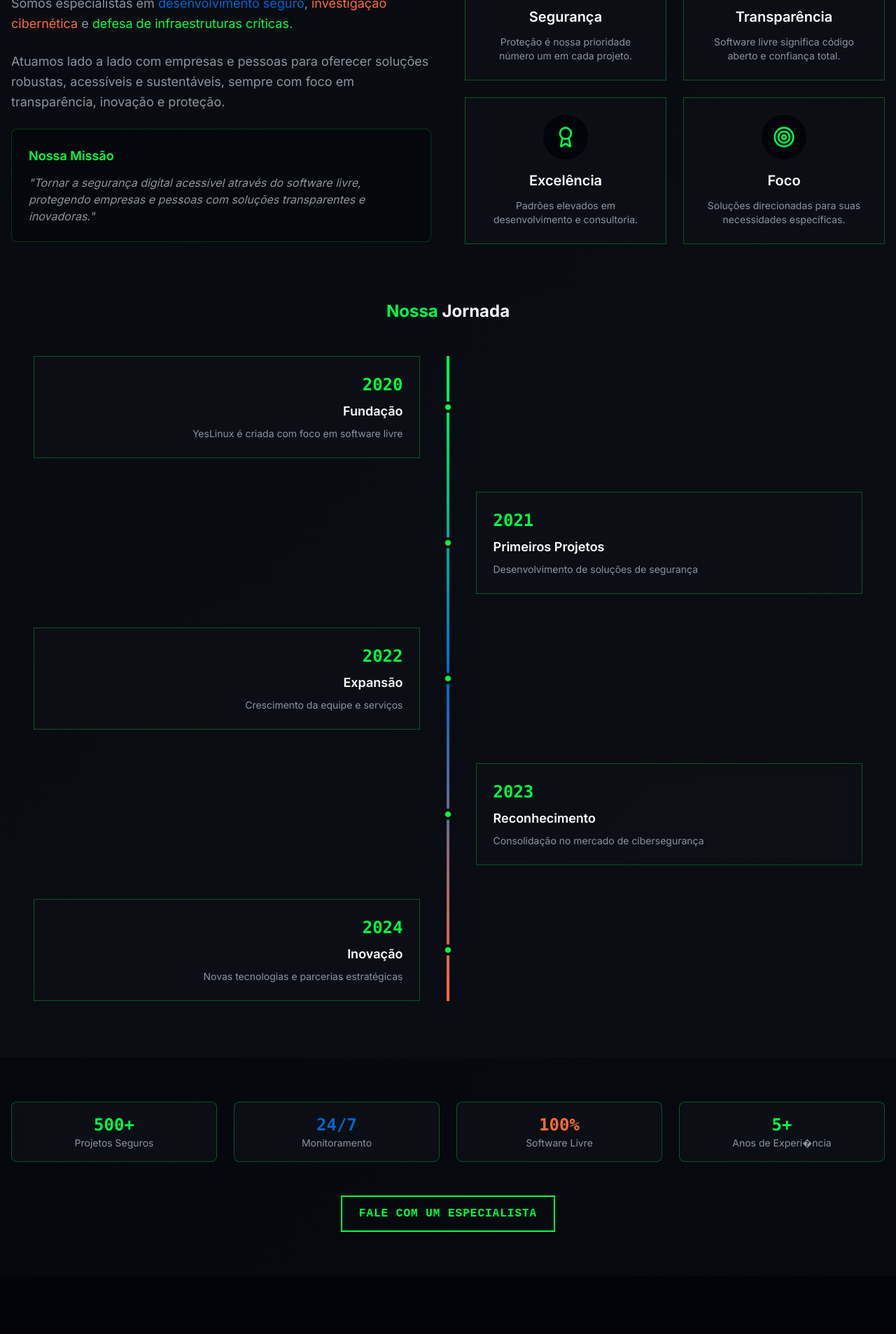
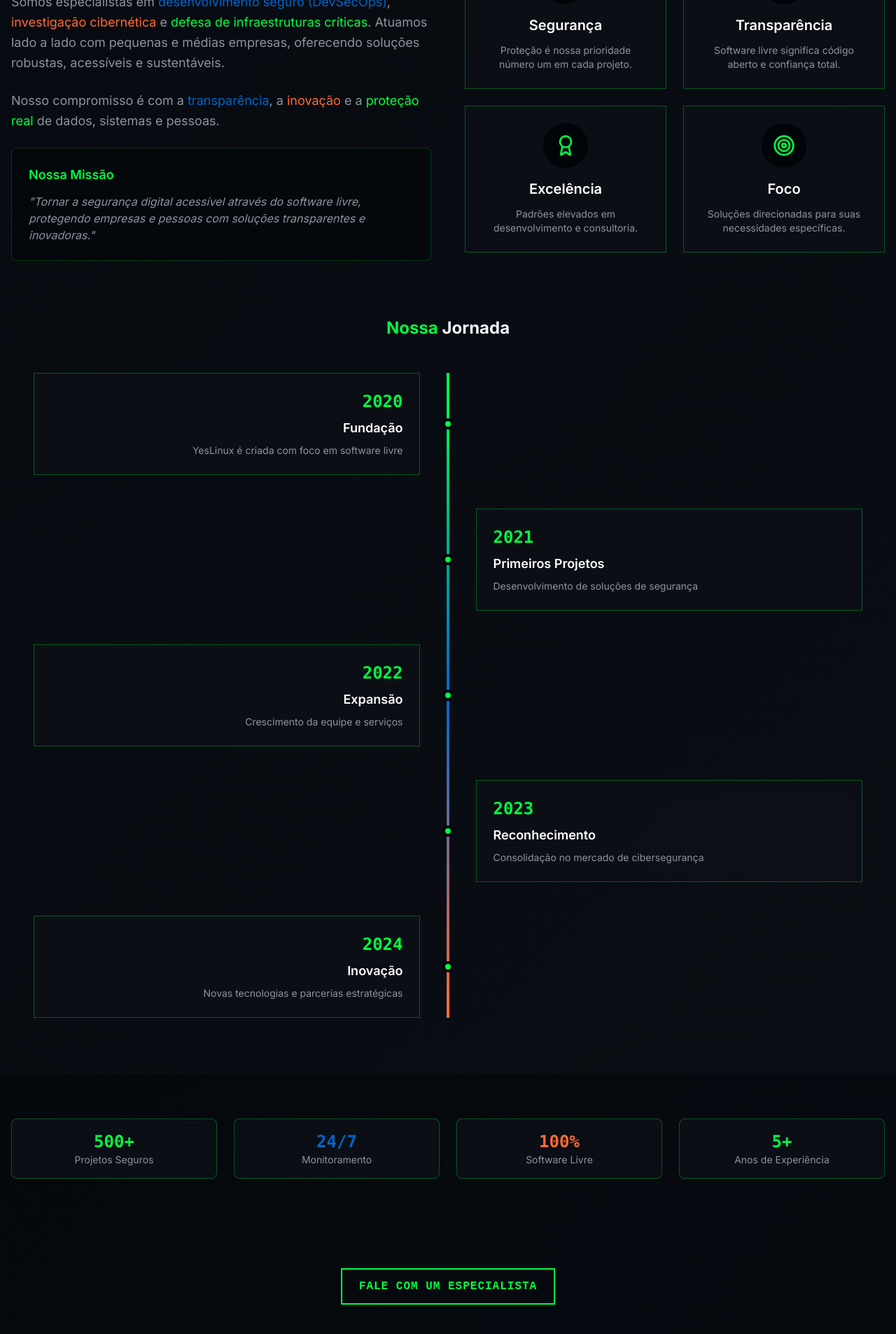
Before and after one commit to bob-reis/site-yeslinux, a Next.js app: page / in a window 1280 px wide. Shown: the part 1180-3087 px from the top of the page at 70% size. Built offline with nearby package versions, Linux system fonts and the light colour scheme.

Commit message:
Alterado texto sobre-nos

```diff
--- a/src/app/page.tsx
+++ b/src/app/page.tsx
@@ -1,6 +1,7 @@
 import AboutSection from '@/components/sections/AboutSection'
 import BlogSection from '@/components/sections/BlogSection'
 import ContactSection from '@/components/sections/ContactSection'
+import CTASection from '@/components/sections/CTASection'
 import GamificationSection from '@/components/sections/GamificationSection'
 import HeroSection from '@/components/sections/HeroSection'
 import ServicesSection from '@/components/sections/ServicesSection'
@@ -13,6 +14,7 @@
       <HeroSection />
       <AboutSection />
       <StatsSection />
+      <CTASection />
       <ServicesSection />
       <TerminalSection />
       <GamificationSection />
--- a/src/app/test/page.tsx
+++ /dev/null
@@ -1,83 +0,0 @@
-export default function HomePage() {
-  return (
-    <div className="min-h-screen bg-gradient-to-br from-slate-900 via-black to-slate-900 text-green-400 p-8">
-      <div className="max-w-4xl mx-auto">
-        {/* Header */}
-        <header className="text-center mb-16">
-          <h1 className="text-6xl font-bold mb-4 font-mono">
-            <span className="text-green-400">YES</span>
-            <span className="text-white">LINUX</span>
-          </h1>
-          <p className="text-xl text-gray-300">
-            Segurança, liberdade e inovação em cada linha de código
-          </p>
-          <div className="w-32 h-1 bg-gradient-to-r from-green-400 to-blue-500 mx-auto mt-4"></div>
-        </header>
-
-        {/* Status */}
-        <div className="bg-black border border-green-400 rounded-lg p-6 mb-8">
-          <h2 className="text-green-400 font-mono text-lg mb-4">$ system_status --check</h2>
-          <div className="space-y-2 font-mono text-sm">
-            <div className="flex items-center">
-              <span className="text-green-400 mr-2">✓</span>
-              <span>Next.js Server: ONLINE</span>
-            </div>
-            <div className="flex items-center">
-              <span className="text-green-400 mr-2">✓</span>
-              <span>Tailwind CSS: LOADED</span>
-            </div>
-            <div className="flex items-center">
-              <span className="text-green-400 mr-2">✓</span>
-              <span>TypeScript: COMPILED</span>
-            </div>
-            <div className="flex items-center">
-              <span className="text-yellow-400 mr-2">⚠</span>
-              <span>Advanced Features: LOADING...</span>
-            </div>
-          </div>
-        </div>
-
-        {/* Services Preview */}
-        <div className="grid grid-cols-1 md:grid-cols-2 gap-6 mb-12">
-          <div className="bg-slate-800 border border-gray-600 rounded-lg p-6 hover:border-green-400 transition-colors">
-            <h3 className="text-green-400 font-semibold text-lg mb-2">🛡️ Cibersegurança</h3>
-            <p className="text-gray-300 text-sm">Proteção avançada e investigação digital</p>
-          </div>
-
-          <div className="bg-slate-800 border border-gray-600 rounded-lg p-6 hover:border-blue-400 transition-colors">
-            <h3 className="text-blue-400 font-semibold text-lg mb-2">⚙️ DevSecOps</h3>
-            <p className="text-gray-300 text-sm">Desenvolvimento seguro e automatização</p>
-          </div>
-
-          <div className="bg-slate-800 border border-gray-600 rounded-lg p-6 hover:border-purple-400 transition-colors">
-            <h3 className="text-purple-400 font-semibold text-lg mb-2">🔍 OSINT</h3>
-            <p className="text-gray-300 text-sm">Investigação e inteligência cibernética</p>
-          </div>
-
-          <div className="bg-slate-800 border border-gray-600 rounded-lg p-6 hover:border-orange-400 transition-colors">
-            <h3 className="text-orange-400 font-semibold text-lg mb-2">🏗️ Infraestrutura</h3>
-            <p className="text-gray-300 text-sm">Soluções robustas em software livre</p>
-          </div>
-        </div>
-
-        {/* CTA */}
-        <div className="text-center">
-          <button className="bg-green-400 text-black px-8 py-3 rounded-lg font-semibold hover:bg-green-300 transition-colors mr-4">
-            Falar com Especialista
-          </button>
-          <button className="border border-green-400 text-green-400 px-8 py-3 rounded-lg font-semibold hover:bg-green-400 hover:text-black transition-colors">
-            Diagnóstico Gratuito
-          </button>
-        </div>
-
-        {/* Footer */}
-        <footer className="mt-16 pt-8 border-t border-gray-700 text-center text-gray-400 text-sm">
-          <p>&copy; 2024 YesLinux - Consultoria em Software Livre</p>
-          <p className="mt-2 font-mono">
-            <span className="text-green-400">$</span> curl -X GET https://yeslinux.com.br/freedom
-          </p>
-        </footer>
-      </div>
-    </div>
-  )
-}
--- a/src/components/sections/AboutSection.tsx
+++ b/src/components/sections/AboutSection.tsx
@@ -54,19 +54,17 @@
           >
             <div className="space-y-6">
               <p className="text-lg text-text-muted leading-relaxed">
-                A <span className="text-primary font-semibold">YesLinux</span> nasceu com a missão de
-                democratizar a segurança digital por meio do software livre.
+                A <span className="text-primary font-semibold">YesLinux</span> nasceu para democratizar a segurança digital com tecnologia de ponta e software livre.
               </p>
 
               <p className="text-lg text-text-muted leading-relaxed">
-                Somos especialistas em <span className="text-secondary">desenvolvimento seguro</span>,
+                Somos especialistas em <span className="text-secondary">desenvolvimento seguro (DevSecOps)</span>,
                 {' '}<span className="text-accent">investigação cibernética</span> e{' '}
-                <span className="text-primary">defesa de infraestruturas críticas</span>.
+                <span className="text-primary">defesa de infraestruturas críticas</span>. Atuamos lado a lado com pequenas e médias empresas, oferecendo soluções robustas, acessíveis e sustentáveis.
               </p>
 
               <p className="text-lg text-text-muted leading-relaxed">
-                Atuamos lado a lado com empresas e pessoas para oferecer soluções robustas,
-                acessíveis e sustentáveis, sempre com foco em transparência, inovação e proteção.
+                Nosso compromisso é com a <span className="text-secondary">transparência</span>, a <span className="text-accent">inovação</span> e a <span className="text-primary">proteção real</span> de dados, sistemas e pessoas.
               </p>
 
               <div className="bg-darker/50 border border-primary/20 rounded-lg p-6 mt-8">
--- /dev/null
+++ b/src/components/sections/CTASection.tsx
@@ -0,0 +1,25 @@
+'use client'
+
+import { motion } from 'framer-motion'
+
+const CTASection = () => {
+  return (
+    <section className="py-16 relative bg-darker/30">
+      <div className="container mx-auto px-4">
+        <motion.div
+          initial={{ opacity: 0, y: 50 }}
+          whileInView={{ opacity: 1, y: 0 }}
+          transition={{ duration: 0.8 }}
+          viewport={{ once: true }}
+          className="text-center"
+        >
+          <button className="btn-cyber">
+            Fale com um Especialista
+          </button>
+        </motion.div>
+      </div>
+    </section>
+  )
+}
+
+export default CTASection
--- a/src/components/sections/StatsSection.tsx
+++ b/src/components/sections/StatsSection.tsx
@@ -31,22 +31,10 @@
 
           <div className="card-cyber p-4 rounded-lg">
             <div className="text-2xl font-bold text-primary font-mono">5+</div>
-            <div className="text-sm text-text-muted">Anos de Experi�ncia</div>
+            <div className="text-sm text-text-muted">Anos de Experiência</div>
           </div>
         </motion.div>
 
-        {/* CTA Section */}
-        <motion.div
-          initial={{ opacity: 0, y: 50 }}
-          whileInView={{ opacity: 1, y: 0 }}
-          transition={{ duration: 0.8, delay: 0.2 }}
-          viewport={{ once: true }}
-          className="text-center mt-12"
-        >
-          <button className="btn-cyber">
-            Fale com um Especialista
-          </button>
-        </motion.div>
       </div>
     </section>
   )
```
Also changed, not shown: 2 other files (tests, documents, lock files or other folders).
